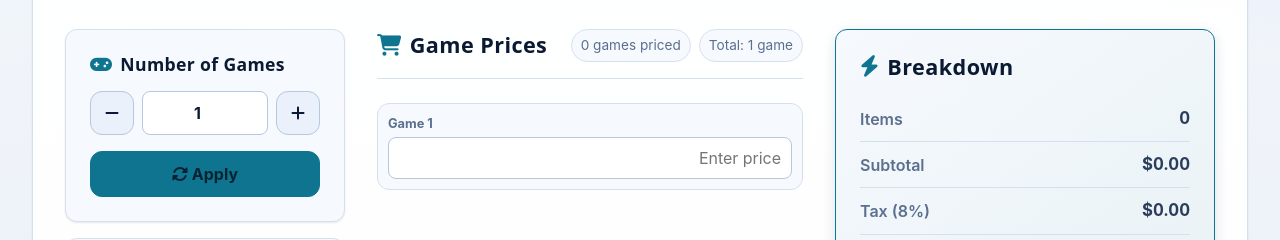
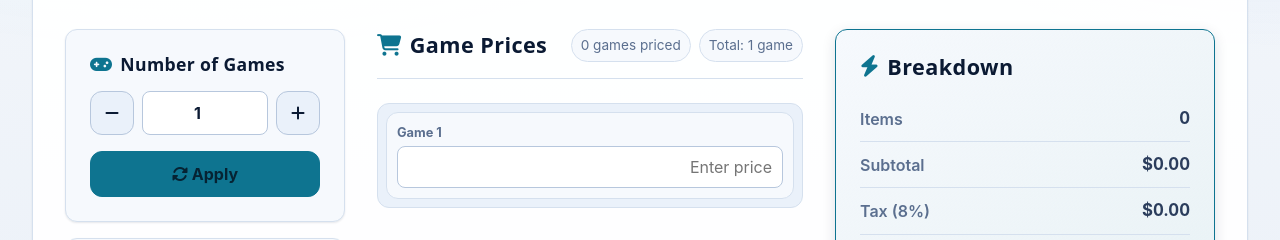
Before and after one commit to Emadeddin99/SteamScout1, a website: page index.html in a window 1280 px wide. Shown: the part 225-465 px from the top of the page. Drawn offline with Linux system fonts and the light colour scheme; no server answers.

Commit message:
Expand and tint calculator game panel

```diff
--- a/styles.css
+++ b/styles.css
@@ -303,7 +303,7 @@ button:active { transform: translateY(1px); }
 .games-header { display: flex; align-items: center; justify-content: space-between; gap: var(--space-3); padding-bottom: var(--space-3); border-bottom: 1px solid var(--border-subtle); margin-bottom: var(--space-4); }
 .games-stats { display: flex; gap: var(--space-2); flex-wrap: wrap; justify-content: flex-end; font-size: .85rem; }
 .stat { padding: 5px 9px; border: 1px solid var(--border-subtle); border-radius: var(--radius-pill); background: var(--surface-2); color: var(--text-muted); }
-.games-grid { min-width: 0; max-height: min(500px, 60vh); overflow-x: hidden; overflow-y: auto; overscroll-behavior: contain; display: grid; grid-template-columns: repeat(auto-fit, minmax(min(100%, 170px), 1fr)); align-content: start; gap: var(--space-2); }
+.games-grid { min-width: 0; max-height: min(640px, 72vh); padding: var(--space-2); overflow-x: hidden; overflow-y: auto; overscroll-behavior: contain; border: 1px solid var(--border-subtle); border-radius: var(--radius-md); background: var(--surface-3); display: grid; grid-template-columns: repeat(auto-fit, minmax(min(100%, 170px), 1fr)); align-content: start; gap: var(--space-2); }
 .game-input-card { display: flex; flex-direction: column; gap: var(--space-1); padding: 10px; border: 1px solid var(--border-subtle); border-radius: var(--radius-md); background: var(--surface-2); animation: cardEnter .25s var(--ease) both; }
 .game-input-card:hover { border-color: var(--border-strong); box-shadow: var(--shadow-1); }
 .game-input-card label { min-width: 0; overflow: hidden; color: var(--text-muted); font-size: .8rem; font-weight: 700; letter-spacing: 0; text-overflow: ellipsis; white-space: nowrap; }
```
